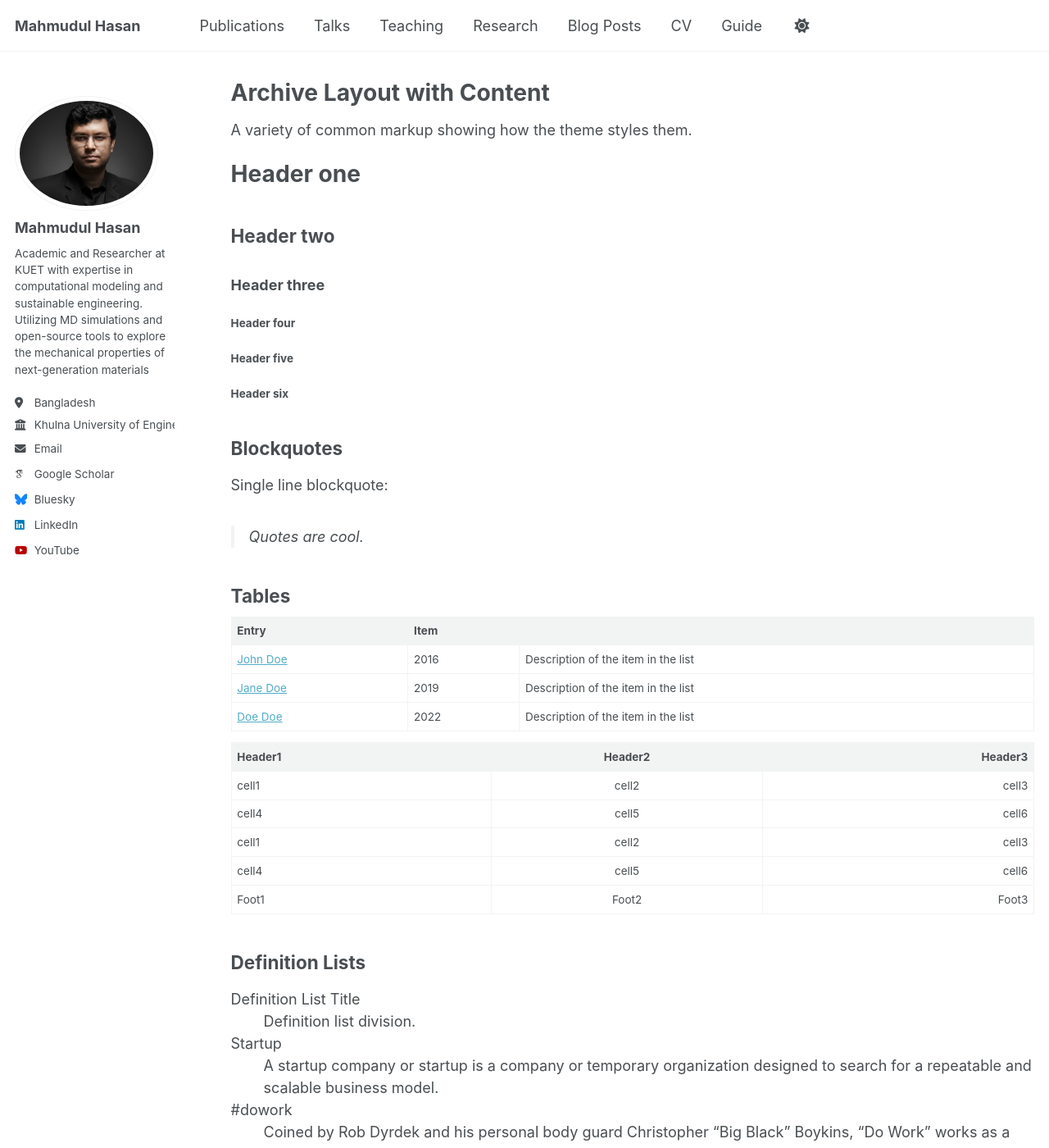
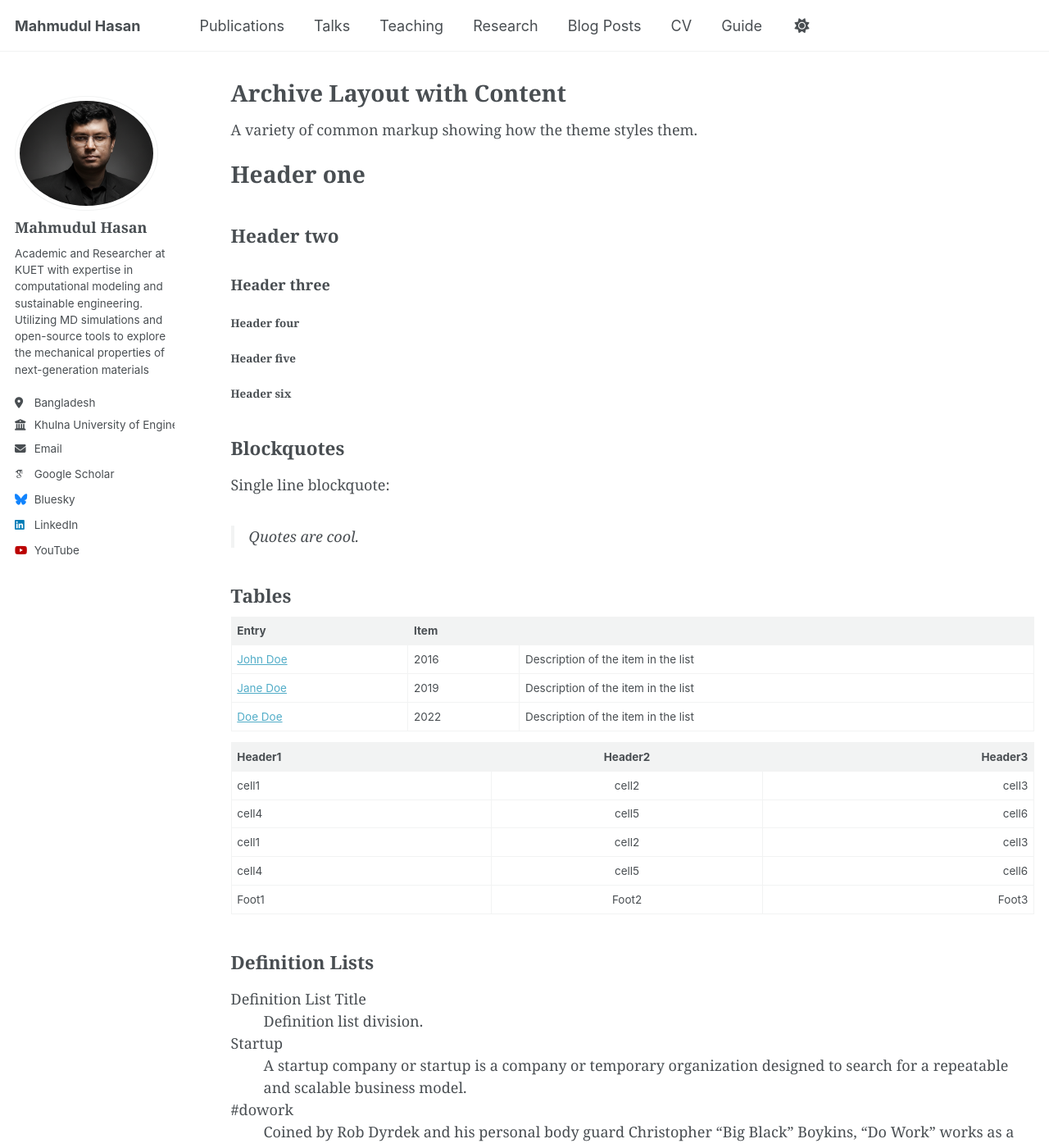
Before and after one commit to m-hasanr/m-hasanr.github.io, a Jekyll site: the page built from _pages/archive-layout-with-content.md, in a window 1280 px wide and 1400 px high. Shown: the whole window at 82% size. Built offline with Jekyll 4.4.1, drawn with Linux system fonts in a browser that asks for light colours; some web fonts are replaced; a script bundle is joined from its source files by our own code; library files that are not in the unit come from our copies.

Commit message:
Define font-family for body and headings
Add body and heading font-family styles to main.scss

```diff
--- a/assets/css/main.scss
+++ b/assets/css/main.scss
@@ -41,3 +41,10 @@
     "vendor/font-awesome/solid",
     "vendor/font-awesome/brands"
 ;
+body {
+  font-family: Georgia, Times, "Times New Roman", serif !important;
+}
+
+h1, h2, h3, h4, h5, h6 {
+  font-family: Georgia, serif !important;
+}
```
